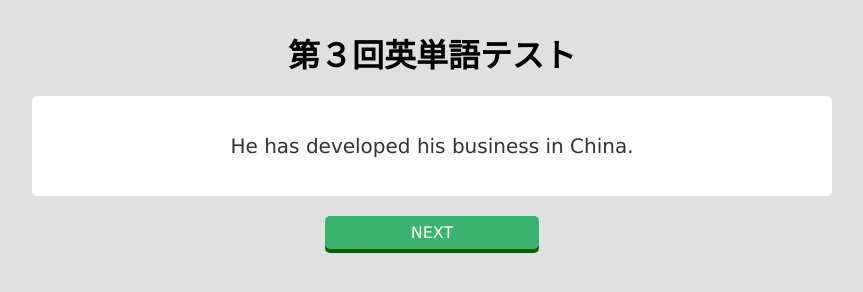
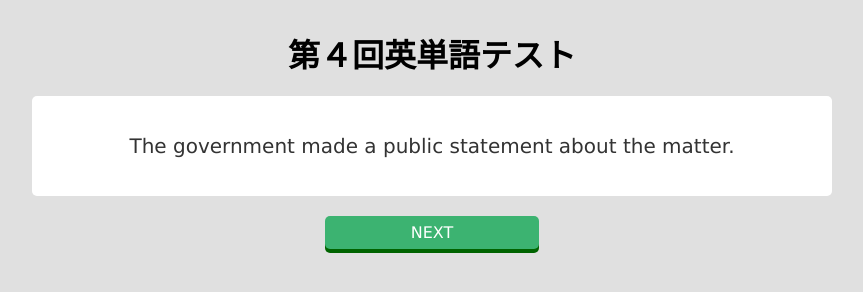
Before and after one commit to sugar314/en-to-ja-ex, a plain HTML site: page index.html in a window 1280 px wide. Shown: the whole page, without its empty margins (208-1071 px from the left). Drawn offline with Linux system fonts and the light colour scheme.

Commit message:
Update index.html

```diff
--- a/index.html
+++ b/index.html
@@ -2,13 +2,13 @@
 <html lang="ja">
 <head>
 	<meta charset="UTF-8">
-	<title>第３回英単【例文】(英語➡日本語)</title>
+	<title>第３回英単【例文】(日本語➡英語)</title>
 	<link rel="stylesheet" href="stylesheet.css">
 </head>
 <body>
 
 	<div class="title-top">
-		<h1>第３回英単語テスト</h1>
+		<h1>第４回英単語テスト</h1>
 
 	<div id="card">
 		<div id="card-front"></div>
@@ -20,66 +20,66 @@
 			'use strict';
 
 			var words = [
-   {'ja': 'Can you guess what happened at that time?', 'en': 'そのとき何が起こったかを推測することができますか。'},
-   {'ja': 'The hotel prepared a special room for us.', 'en': 'そのホテルは私たちのために特別室を準備してくれた。'},
-   {'ja': 'He has developed his business in China.', 'en': '彼は中国で事業を発展させてきた。'},
-   {'ja': 'They had a meeting to solve the problem.', 'en': '彼らはその問題を解決するために会議を開いた。'},
-   {'ja': 'My friends encouraged me to try again.', 'en': '友だちはもう一度やってみるように私を励ましてくれた。'},
-   {'ja': 'I never expected to see you here in India.', 'en': '私はここインドであなたに会うことを一度も予想しなかった。'},
-   {'ja': 'How do we deal with this difficult problem?', 'en': '私たちはどのようにこの難しい問題を処理すればよいのか。'},
-   {'ja': 'Cathy measured the size of the window for its curtains.', 'en': 'キャシーはカーテンのために窓のサイズを測った。'},
-   {'ja': 'They demanded more information about the accident.', 'en': '彼らはその事故についてさらなる情報を要求した。'},
-   {'ja': 'These new books contain important information.', 'en': 'これらの新しい本は重要な情報を含んでいる。'},
-   {'ja': 'There are various ways to answer the question.', 'en': 'その質問に答えるにはさまざまな方法がある。'},
-   {'ja': 'Education is a major political issue in that country.', 'en': 'その国では教育は大きな政治問題である。'},
-   {'ja': 'Scientific research will show us new facts about space.', 'en': '科学研究により宇宙に関する新事実が私たちに明らかになるだろう。'},
-   {'ja': 'You have to go to medical school to become a doctor.', 'en': '医者になるためには医学部［医科大学］へ行かなくてはならない。'},
-   {'ja': 'His books are known across the whole world.', 'en': '彼の本は全世界で知られている。'},
-   {'ja': 'My computer has a serious problem with its hard disk.', 'en': '私のコンピュータはハードディスクに深刻な問題がある。'},
-   {'ja': 'Mary didn´t say a single word when she saw him.', 'en': 'メアリーは彼に会ったとき，たった1つの言葉も［一言も]言わなかった。'},
-   {'ja': 'What is the general opinion on that matter?', 'en': 'その件に関する一般的な意見はどういうものですか。'},
-   {'ja': 'The total number of students is about 200.', 'en': '生徒の総数は約200人です。'},
-   {'ja': 'Good sleep is necessary for our health.', 'en': '快眠は私たちの健康のために必要である。'},
-   {'ja': 'The artist likes to use natural materials like stone or wood.', 'en': 'その芸術家は石や木のような自然の材料を使うのが好きだ。'},
-   {'ja': 'There is a lack of communication between you and me.', 'en': 'あなたと私の間にはコミュニケーション不足がある。'},
-   {'ja': 'We have to make a decision by tomorrow morning.', 'en': '私たちは明日の朝までに決定を下さなければならない。'},
-   {'ja': 'Scientists are looking for new energy sources.', 'en': '科学者たちは新しいエネルギー源を探している。'},
-   {'ja': 'There is no risk to your life during this tour.', 'en': 'この旅行中あなたの命の危険はまったくない。'},
-   {'ja': 'I received the bill for my new fridge today.', 'en': '私は今日，新しい冷蔵庫の請求書を受け取った。'},
-   {'ja': 'His father is a professor of Japanese history.', 'en': '彼の父は日本史の教授である。'},
-   {'ja': 'Children should have a healthy diet.', 'en': '子どもたちは健康的な食事をとるべきだ。'},
-   {'ja': 'This store sells many wines of high quality.', 'en': 'この店は質の高いワインをたくさん売っている。'},
-   {'ja': 'They are collecting data on a new kind of animal.', 'en': '彼らは新種の動物に関するデータを集めている。'},
-   {'ja': 'She usually takes notes on the most important points.', 'en': '彼女はたいてい最も大事な点のメモをとる。'},
-   {'ja': 'We have to find a way to meet the challenge.', 'en': '私たちはその難題に立ち向かう方法を見つけなければならない。'},
-   {'ja': 'We don´t understand all of the brain functions.', 'en': '私たちはすべての脳機能を理解しているわけではない。'},
-   {'ja': 'She wrote some articles on[about] soccer in the magazine.', 'en': '彼女はその雑誌でサッカーに関する記事をいくつか書いた。'},
-   {'ja': 'My mother made me a cake in the shape of a star.', 'en': '母は私に星の形をしたケーキを作ってくれた。'},
-   {'ja': 'I placed a chair in the middle.', 'en': '私は中央にいすを置いた。'},
-   {'ja': 'We are doing our best to reach our goal.', 'en': '私たちは目標に達するために最善をつくしている。'},
-   {'ja': 'Meg wants to improve the image of her shop.', 'en': 'メグは自分の店をイメージアップしたいと思っている。'},
-   {'ja': 'The cost of construction will come to a large figure.', 'en': '建設費用は大きな数値になるだろう。'},
-   {'ja': 'The technology has developed in the last decade.', 'en': 'その技術は最近の10年間で発展した。'},
-   {'ja': 'It is not believed that life exists on Mars.', 'en': '火星に生命は存在すると信じられていない。'},
-   {'ja': 'The teacher reduced the number of questions from ten to five.', 'en': '先生は問題数を10問から5問に減らした。'},
-   {'ja': 'The man finally gained power in that country.', 'en': 'その男はついにその国で権力を得た。'},
-   {'ja': 'The new project requires time and money.', 'en': 'その新しい計画は時間と金を必要とする。'},
-   {'ja': 'They proved (that) their theory was right.', 'en': '彼らは自分たちの学説が正しいことを証明した。'},
-   {'ja': 'The heavy rain prevented me from going out.', 'en': '大雨は私が外出するのを妨げた［大雨で私は外出できなかった］。'},
-   {'ja': 'They carefully compared my work with[to] hers.', 'en': '彼らは注意深く私の作品を彼女のものと比較した。'},
-   {'ja': 'We can adapt the technology for our new product.', 'en': '私たちはその技術を新製品に適合させることができる。'},
-   {'ja': 'The government conducted a survey of public opinion.', 'en': '政府は世論調査を行った。'},
-   {'ja': 'Both my sister and I prefer books to movies.', 'en': '妹も私も映画より本が好きだ。'},
-   {'ja': 'He wants to be successful in his business.', 'en': '彼は事業に成功したいと思っている。'},
-   {'ja': 'The accident was due to a mistake in the design.', 'en': 'その事故は設計ミスが原因であった。'},
-   {'ja': 'This discount ticket is available for shopping in that store.', 'en': 'この割引券はその店での買い物に利用できる。'},
-   {'ja': 'In most Western countries, Christmas is a special day.', 'en': 'たいていの西洋諸国では，クリスマスは特別な日である。'},
-   {'ja': 'In my personal opinion, he should be the new leader.', 'en': '私個人の意見では，彼が新しいリーダーになるべきだ。'},
-   {'ja': 'She has been studying the culture of ancient Egypt.', 'en': '彼女は古代エジプトの文化を研究している。'},
-   {'ja': 'Mary is not used to living in a large city.', 'en': 'メアリーは大都会に住むことに慣れていない。'},
-   {'ja': 'He lives in Italy, but his native country is Spain.', 'en': '彼はイタリアに住んでいるが，母国はスペインだ。'},
-   {'ja': 'Playing with my friends is the most important thing in my daily life.', 'en': '友だちとの遊びは私の日常生活でいちばん大切だ。'},
-   {'ja': 'Listen to the questions and circle the correct answers.', 'en': '質問を聞いて正しい答えを丸で囲みなさい。'}
+   {'ja': 'The writer is very popular among the younger generation.', 'en': 'その作家は若い世代の間で非常に人気がある。'},
+   {'ja': 'Bob wants to join the peace movement.', 'en': 'ボブはその平和運動に加わりたいと思っている。'},
+   {'ja': 'The government made a public statement about the matter.', 'en': '政府はその件に関する公式声明を出した。'},
+   {'ja': 'E-mail has become (a) popular means of communication.', 'en': 'Eメールは大衆的なコミュニケーション手段になった。'},
+   {'ja': 'The professor is one of the experts on gorillas.', 'en': 'その教授はゴリラの専門家の1人だ。'},
+   {'ja': 'Humans have higher intelligence than other animals.', 'en': '人間はほかの動物よりも高い知能を持っている。'},
+   {'ja': 'Their research is still at an early stage.', 'en': '彼らの研究はまだ初期段階にある。'},
+   {'ja': 'My brother had a variety of jobs for five years.', 'en': '兄は5年間でいろいろな仕事に就いた。'},
+   {'ja': 'My sister wanted to work in the music industry.', 'en': '私の姉は音楽産業で働きたいと思っていた。'},
+   {'ja': 'The doctor sees over 50 patients a day.', 'en': 'その医者は1日に50人以上の患者を診る。'},
+   {'ja': 'We had a long conversation about our favorite books.', 'en': '私たちはお気に入りの本について長い会話をした。'},
+   {'ja': 'Our teacher always wears nice clothes.', 'en': '私たちの先生はいつもすてきな服を着ている。'},
+   {'ja': 'Mr. Foster put pressure on me to accept his offer.', 'en': 'フォスター氏は自分の申し出を受け入れるように私に圧力をかけた。'},
+   {'ja': 'Return the chair to its original position.', 'en': 'そのいすを元の位置に戻しなさい。'},
+   {'ja': 'The temperature of this room is now 20 degrees Celsius.', 'en': 'この部屋の温度は今，摂氏20度［20℃］だ。'},
+   {'ja': 'We have to talk about a wide range of issues.', 'en': '私たちは広範囲の問題について話し合わなければならない。'},
+   {'ja': 'The only access to the village is by boat.', 'en': 'その村への唯一の交通手段はボートによるものだ。'},
+   {'ja': 'He talked about the importance of education in his speech.', 'en': '彼は演説で教育の重要性について話した。'},
+   {'ja': 'There are many good neighbors around my house.', 'en': '私の家の周囲にはよい隣人が多い。'},
+   {'ja': 'The new economic policy will be successful.', 'en': '新しい経済政策は成功するだろう。'},
+   {'ja': 'The test indicates that you have influenza.', 'en': 'その検査はあなたがインフルエンザにかかっていることを示している。'},
+   {'ja': 'He referred to the matter at the meeting.', 'en': '彼は会議でその問題に言及した。'},
+   {'ja': 'She manages seven restaurants in Tokyo.', 'en': '彼女は東京で7つのレストランを経営している。'},
+   {'ja': 'I tried to focus my mind on my work.', 'en': '私は仕事に(私の)気持ちを集中させようとした。'},
+   {'ja': 'They promoted a good relationship between the two countries.', 'en': '彼らは2国間の良好な関係を促進した。'},
+   {'ja': 'He has observed the moon for 40 years.', 'en': '40年の間，彼は月を観察してきた。'},
+   {'ja': 'Raise your hand if you have any questions.', 'en': '何か質問があれば手を上げなさい。'},
+   {'ja': 'It is important to maintain good relationships with friends.', 'en': '友人とよい関係を維持することは大切だ。'},
+   {'ja': 'Emily is searching her desk for her lost pen.', 'en': 'エミリーはなくしたペンを求めて机を捜している。'},
+   {'ja': 'We discussed the plan for our school trip.', 'en': '私たちは修学旅行の計画について話し合った。'},
+   {'ja': 'The accident was reported quickly in the media.', 'en': 'その事故は(マス)メディアですぐに報道された。'},
+   {'ja': 'Hard work is one of the important factors in success.', 'en': '勤勉は成功の重要な要因の１つだ。'},
+   {'ja': 'What is the distance from here to the station?', 'en': 'ここから駅までの距離はどれくらいですか。'},
+   {'ja': 'Many people want to improve their standards of living.', 'en': '多くの人が自分の生活水準を上げたいと思っている。'},
+   {'ja': 'I often do volunteer work during a long vacation.', 'en': '私は長期休暇の間よくボランティア活動をする。'},
+   {'ja': 'Large countries like China and Russia are rich in natural resources.', 'en': '中国やロシアのような広大な国は天然資源に富んでいる。'},
+   {'ja': 'Please call our customer service if you want more information.', 'en': 'さらに情報がご入り用でしたらお客様窓口にお電話ください。'},
+   {'ja': 'Their new business strategy has been successful.', 'en': '彼らの新しい経営戦略は成功を収めた。'},
+   {'ja': 'There are some small villages in the mountain region.', 'en': 'その山岳地域にいくつかの小さな村がある。'},
+   {'ja': 'We need scientific evidence to prove the theory.', 'en': '私たちはその学説を証明するための科学的な証拠が必要だ。'},
+   {'ja': 'According to the morning news, it will rain tomorrow. ', 'en': '朝のニュースによれば，明日は雨だ。'},
+   {'ja': 'I want to drink coffee rather than tea.', 'en': '私は紅茶よりむしろコーヒーが飲みたい。'},
+   {'ja': 'It will probably rain this afternoon.', 'en': '今日の午後はたぶん雨が降るだろう。'},
+   {'ja': 'Perhaps it will snow tonight.', 'en': '今夜はひょっとすると雪が降るだろう。'},
+   {'ja': 'As I didn’t want to see a movie, I went shopping instead.', 'en': '私は映画を見たくなかったので，代わりに買い物に行った。'},
+   {'ja': 'This street is busy, especially at night.', 'en': 'この通りは特に夜はにぎやかだ。'},
+   {'ja': 'He works for a bookstore simply because he likes books.', 'en': '彼は単に本が好きだから書店で働いている。'},
+   {'ja': 'I caught the flu. Therefore, I couldn’t go to school.', 'en': '私はインフルエンザにかかった。それゆえに学校へ行けなかった。'},
+   {'ja': 'He was born in 1950. Thus, he hasn’t experienced the war.', 'en': '彼は1950年生まれだ。したがってその戦争を経験していない。'},
+   {'ja': 'Indeed, my host family supported me in everything.', 'en': '本当に，私のホストファミリーはあらゆることで私を支えてくれた。'},
+   {'ja': 'Please close your eyes for exactly 10 seconds.', 'en': '正確に10秒間，目を閉じてください。'},
+   {'ja': 'I go to school with Jane nearly every day.', 'en': '私はほとんど毎日ジェーンと学校に行く。'},
+   {'ja': 'We have to think further about this subject.', 'en': '私たちはこの話題についてさらに考えなければならない。'},
+   {'ja': 'Let’s start immediately if you are ready.', 'en': 'あなたが準備できたらすぐに出発しましょう。'},
+   {'ja': 'She took a step forward and began to dance.', 'en': '彼女は一歩前に出て踊り始めた。'},
+   {'ja': 'Question 1 was extremely difficult for me.', 'en': '第1問は私にとって極めて難しかった。'},
+   {'ja': 'She tried again and again and eventually passed the exam.', 'en': '彼女は何度も挑戦して，結局は試験に合格した。'},
+   {'ja': 'I hardly knew her when she talked to me.', 'en': '彼女が話しかけてきたとき，私は彼女をほとんど知らなかった。'},
+   {'ja': 'After an hour’s walk, he saw a light ahead.', 'en': '1時間歩いたあと，彼は前方に明かりを見た。'},
+   {'ja': 'Highly developed technology may change our lives.', 'en': '高度に発達した科学技術は私たちの生活を変えるかもしれない。'}
 			];
 
 
```
